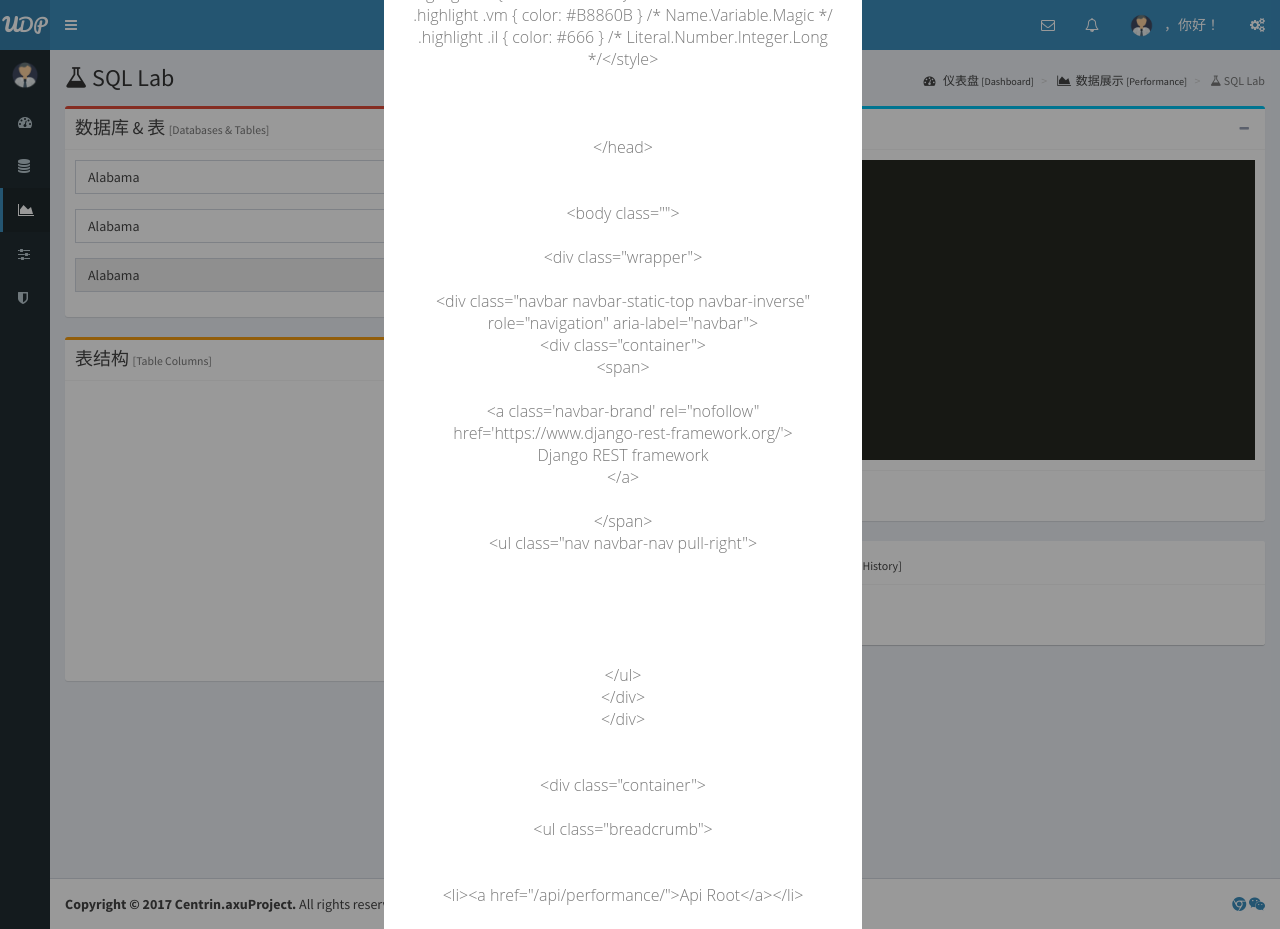
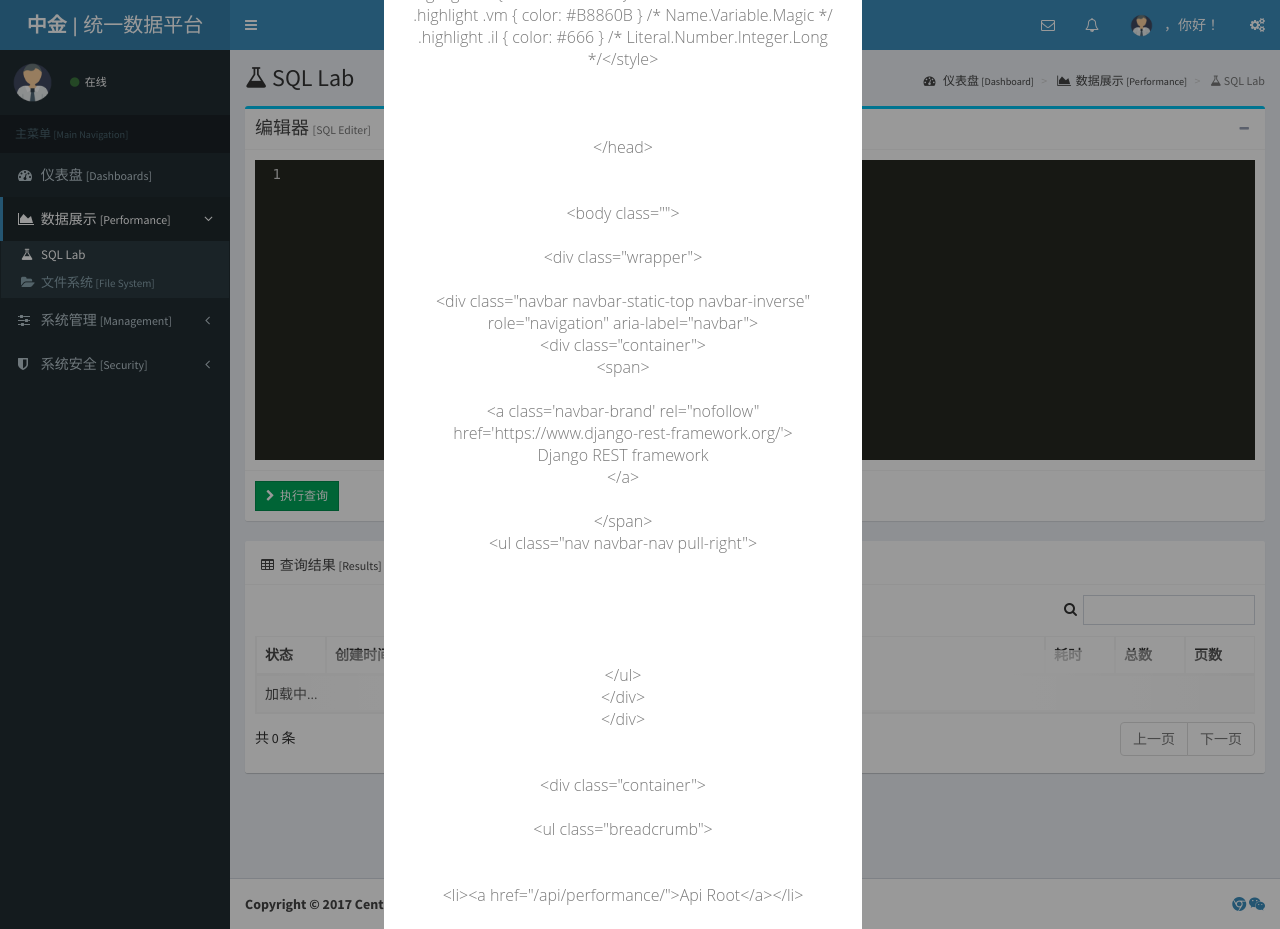
Before and after one commit to axu4github/ceudp, a Django app: page /performance/sql/ in a window 1280 px wide. Run offline with Django 3.2, Linux system fonts and the light colour scheme; parts of the project's set-up code (start-up, migrations or seed data) failed here and were passed over; some libraries are stand-ins or nearby versions.

Commit message:
POC页面调整

```diff
--- a/ceudp/templates/ceudp/base.html
+++ b/ceudp/templates/ceudp/base.html
@@ -42,7 +42,8 @@
         {% endblock %}
     </head>
     {% block body %}
-        <body class="hold-transition skin-blue sidebar-collapse sidebar-mini">
+        <!-- <body class="hold-transition skin-blue sidebar-collapse sidebar-mini"> -->
+        <body class="hold-transition skin-blue sidebar sidebar-mini">
             <div class="wrapper">
                 {% block wrapper %}
                     {% block header %} {% include 'ceudp/header.html' %} {% endblock %}
--- a/ceudp/templates/ceudp/left-sidebar.html
+++ b/ceudp/templates/ceudp/left-sidebar.html
@@ -24,7 +24,7 @@
                     <i class="fa fa-dashboard"></i> <span>仪表盘 <small>[Dashboards]</small></span>
                 </a>
             </li>
-            <li class="treeview" id="source">
+            <!-- <li class="treeview" id="source">
                 <a href="#">
                     <i class="fa fa-database"></i> <span>数据采集 <small>[Scraping]</small></span>
                     <span class="pull-right-container">
@@ -32,15 +32,15 @@
                     </span>
                 </a>
                 <ul class="treeview-menu">
-                    <!-- <li class="leaf" id="tables"><a href="#"><i class="fa fa-table"></i>表 <small>[Tables]</small></a></li>
-                    <li class="leaf" id="views"><a href="#"><i class="fa fa-list-alt"></i>视图 <small>[Views]</small></a></li> -->
+                    <li class="leaf" id="tables"><a href="#"><i class="fa fa-table"></i>表 <small>[Tables]</small></a></li>
+                    <li class="leaf" id="views"><a href="#"><i class="fa fa-list-alt"></i>视图 <small>[Views]</small></a></li>
                     <li class="leaf" id="flat_files">
                         <a href="{% url 'scraping:flat' %}"><i class="fa fa-copy"></i>文件 <small>[Flat Files]</small></a>
                     </li>
-                    <!-- <li class="leaf" id="streaming"><a href="#"><i class="fa fa-random"></i>流数据 <small>[Streaming]</small></a></li>
-                    <li class="leaf" id="third_party"><a href="#"><i class="fa fa-gg"></i>第三方接口 <small>[Third Party]</small></a></li> -->
+                    <li class="leaf" id="streaming"><a href="#"><i class="fa fa-random"></i>流数据 <small>[Streaming]</small></a></li>
+                    <li class="leaf" id="third_party"><a href="#"><i class="fa fa-gg"></i>第三方接口 <small>[Third Party]</small></a></li>
                 </ul>
-            </li>
+            </li> -->
             <li class="treeview" id="performance">
                 <a href="#">
                     <i class="fa fa-area-chart"></i> <span>数据展示 <small>[Performance]</small></span>
@@ -82,7 +82,7 @@
                     </span>
                 </a>
                 <ul class="treeview-menu">
-                    <li class="leaf" id="monitor"><a href="#"><i class="fa fa-desktop"></i>系统监控 <small>[Monitor]</small></a></li>
+                    <!-- <li class="leaf" id="monitor"><a href="#"><i class="fa fa-desktop"></i>系统监控 <small>[Monitor]</small></a></li> -->
                     <li class="leaf" id="audit_logger"><a href="{% url 'security:auditlog' %}"><i class="fa fa-list-ol"></i>审计日志 <small>[Audit Logger]</small></a></li>
                 </ul>
             </li>
--- a/performance/templates/performance/sql_lab.html
+++ b/performance/templates/performance/sql_lab.html
@@ -309,8 +309,8 @@
         </section>
         <section class="content">
             <div class="row">
-                <div class="col-md-4">
-                    <!-- 数据库&表 -->
+                <!-- 数据库&表 -->
+                <!-- <div class="col-md-4">
                     <div class="box box-danger">
                         <div class="box-header with-border">
                             <h3 class="box-title">数据库 & 表 <small> [Databases & Tables]</small> </h3>
@@ -356,8 +356,7 @@
                             </div>
                         </div>
                     </div>
-                    <!-- 数据库&表 -EOF- -->
-                    <!-- 表结构说明 -->
+
                     <div class="box box-warning">
                         <div class="box-header with-border">
                             <h3 class="box-title">表结构 <small> [Table Columns]</small></h3>
@@ -371,10 +370,9 @@
 
                         </div>
                     </div>
-                    <!-- 表结构说明 -EOF- -->
-                </div>
+                </div> -->
 
-                <div class="col-md-8">
+                <div class="col-md-12">
                     <!-- SQL编辑器 -->
                     <div class="box box-info" id="sql-editer-box">
                         <div class="box-header with-border">
@@ -407,19 +405,19 @@
                     <div class="box box-solid" id="query-results-box">
                         <div class="nav-tabs-custom">
                             <ul class="nav nav-tabs">
-                                <li class="active" id="preview-tab">
+                                <!-- <li class="active" id="preview-tab">
                                     <a href="#preview-pane" data-toggle="tab">
                                         <i class="icon fa fa-search"></i>
                                         预览 <small>[Preview]</small>
                                     </a>
-                                </li>
+                                </li> -->
                                 <li id="query-results-tab">
                                     <a href="#query-results-pane" data-toggle="tab">
                                         <i class="icon fa fa-table"></i>
                                         查询结果 <small>[Results]</small>
                                     </a>
                                 </li>
-                                <li id="query-history-tab">
+                                <li class="active" id="query-history-tab">
                                     <a href="#query-history-pane" data-toggle="tab">
                                         <i class="icon fa fa-history"></i>
                                         历史查询 <small>[History]</small>
@@ -427,13 +425,13 @@
                                 </li>
                             </ul>
                             <div class="tab-content">
-                                <div class="tab-pane active" id="preview-pane">
+                                <!-- <div class="tab-pane active" id="preview-pane">
                                     <table id="query-preview-table" class="table table-striped table-bordered">无数据</table>
-                                </div>
+                                </div> -->
                                 <div class="tab-pane" id="query-results-pane">
                                     <table id="query-result-table" class="table table-striped table-bordered query-result-table"></table>
                                 </div>
-                                <div class="tab-pane" id="query-history-pane">
+                                <div class="tab-pane active" id="query-history-pane">
                                     <table id="query-history-table" class="table table-striped table-bordered">
                                         <thead>
                                             <tr>
```
